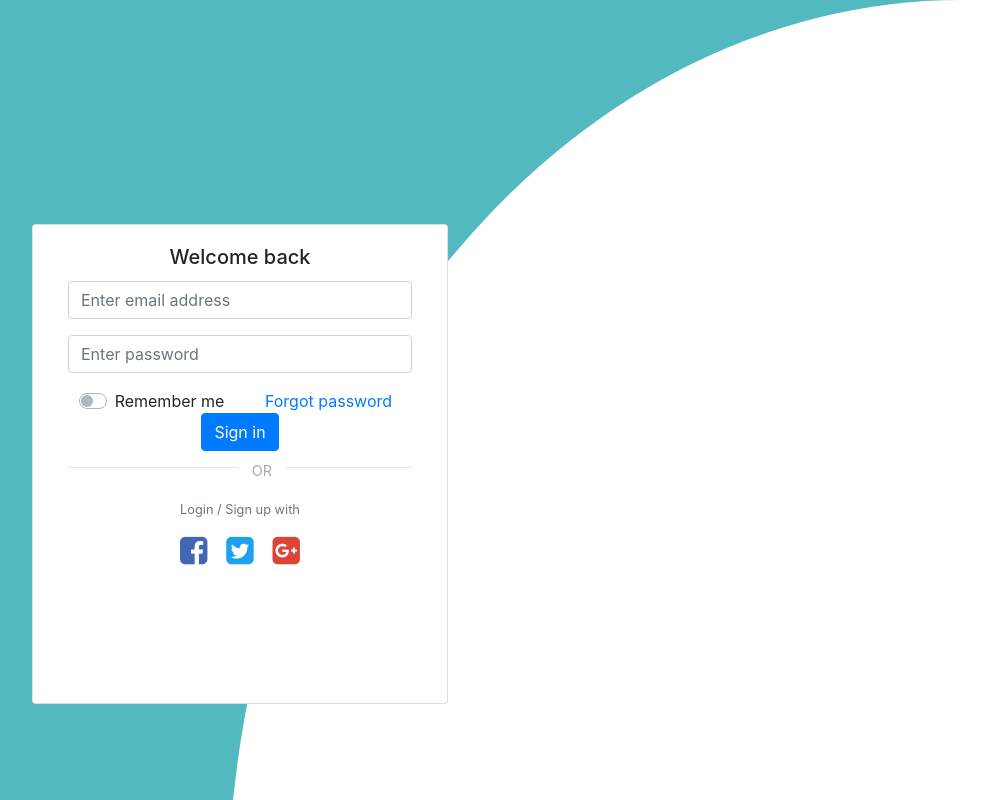
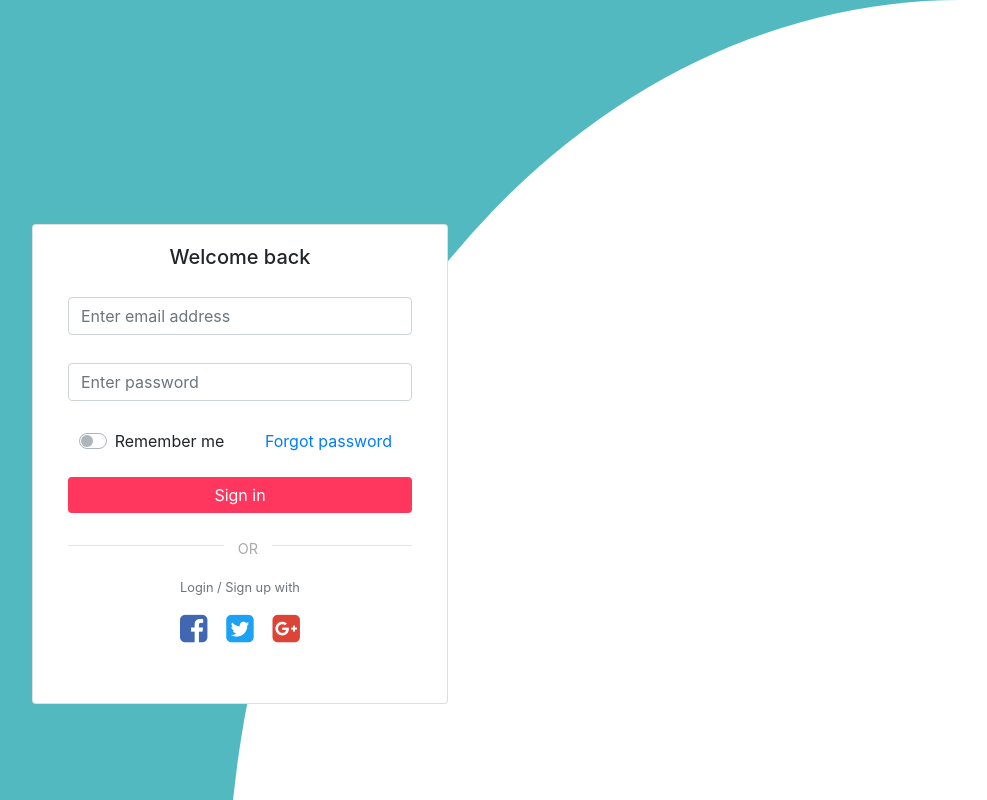
Before and after one commit to jakazzy/exercise-tracker-client, a React (Create React App) app: page / in a window 1280 px wide. Shown: the top 800 px of the page, without its empty margins (272-1259 px from the left). Built offline with nearby package versions, Linux system fonts and the light colour scheme.

Commit message:
complete the login form

```diff
--- a/src/components/signin/signin.component.jsx
+++ b/src/components/signin/signin.component.jsx
@@ -35,7 +35,7 @@ const Signin = () => {
                   placeholder="Enter password"></Form.Control>
               </Col>
             </Form.Group>
-            <Form.Row>
+            <Form.Row className="links-form">
               <Col sm={6}>
                 <Form.Check
                   type="switch"
@@ -48,7 +48,7 @@ const Signin = () => {
                 <Card.Link href="#">Forgot password</Card.Link>
               </Col>
             </Form.Row>
-            <Button> Sign in</Button>
+            <Button block> Sign in</Button>
             <div className="login-or">
               <span className="span-or">OR</span>
               <hr className="hr-or" />
--- a/src/components/signin/signin.styles.css
+++ b/src/components/signin/signin.styles.css
@@ -21,5 +21,54 @@
   width: 3rem;
   background-color: #fff;
   top: 1px;
-  left: 170px;
+  left: 156px;
 }
+
+.container-box {
+  position: relative;
+  overflow: hidden;
+  height: 61rem;
+  background-color: rgb(82, 185, 192);
+}
+
+.divider {
+  position: absolute;
+  right: 0;
+  top: 0px;
+  width: 61%;
+  height: 61rem;
+  border-radius: 94% 0px 0px 0%;
+  background-color: #fff;
+}
+
+.social-icons {
+  width: 7.5rem;
+  margin: 1rem auto;
+  display: flex;
+  font-size: 2rem;
+  justify-content: space-between;
+}
+.fa-facebook-square {
+  color: #4267b2;
+}
+.fa-twitter-square {
+  color: #1da1f2;
+}
+.fa-google-plus-square {
+  color: #db4437;
+}
+.card-title {
+  margin-bottom: 1.75rem !important;
+}
+.form-control {
+  margin-bottom: 0.75rem;
+}
+.links-form {
+  margin-bottom: 1.5rem !important;
+}
+.btn-primary {
+  background-color: #ff365e !important;
+  border: #ff365e !important;
+  margin-bottom: 1.5rem;
+  margin-top: 1.5rem;
+}
--- a/src/pages/signin-signup/signin-signup.styles.css
+++ b/src/pages/signin-signup/signin-signup.styles.css
@@ -1,4 +1,4 @@
-.container-box {
+/* .container-box {
   position: relative;
   overflow: hidden;
   height: 61rem;
@@ -31,8 +31,18 @@
 .fa-google-plus-square {
   color: #db4437;
 }
-
-$theme-colors: (
-  "primary": tomato,
-  "danger": teal
-);
+.card-title {
+  margin-bottom: 1.75rem !important;
+}
+.form-control {
+  margin-bottom: 0.75rem;
+}
+.links-form {
+  margin-bottom: 1.5rem !important;
+}
+.btn-primary {
+  background-color: #ff365e !important;
+  border: #ff365e !important;
+  margin-bottom: 1.5rem;
+  margin-top: 1.5rem;
+} */
```
